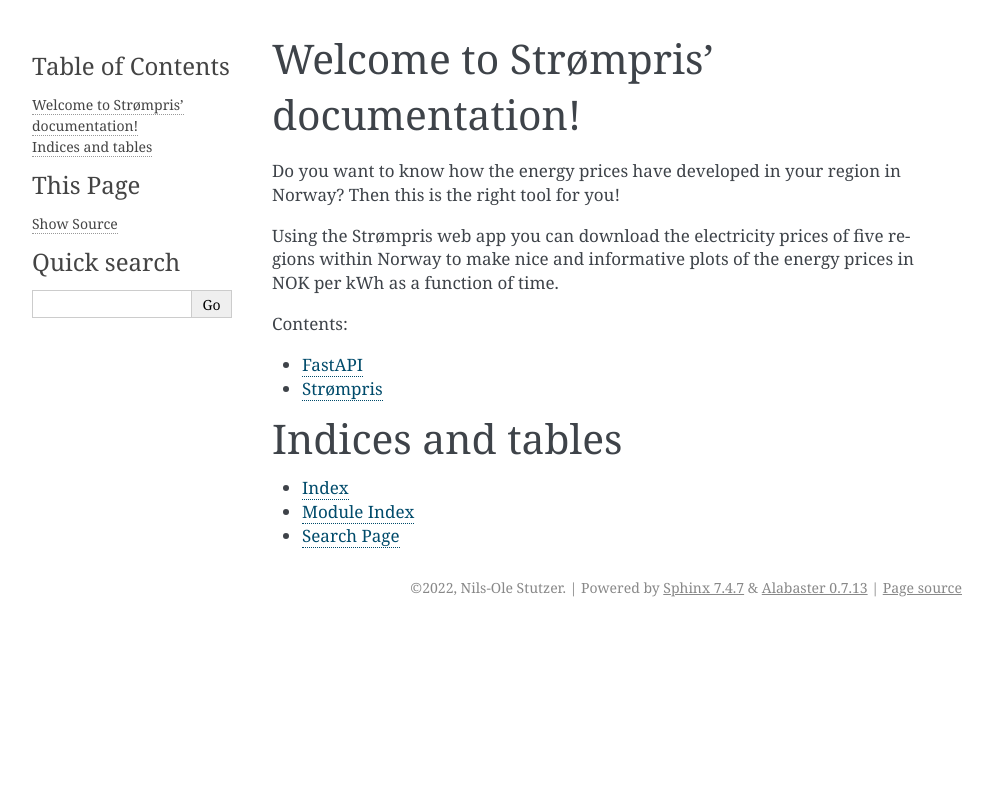
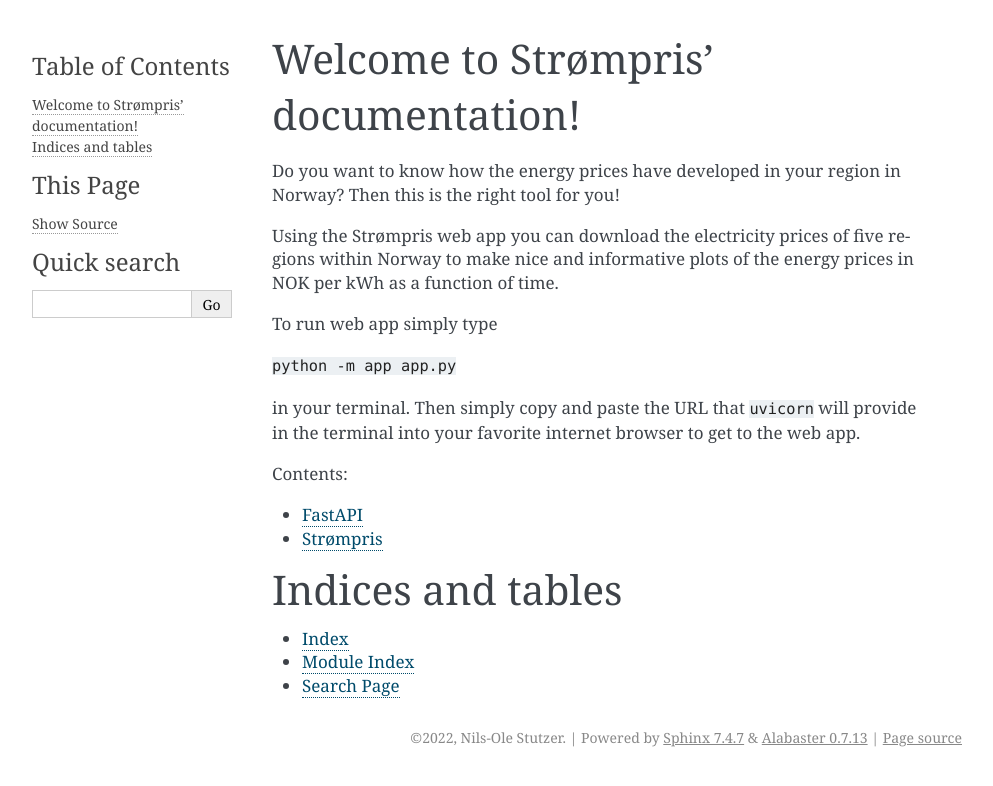
Before and after one commit to nostutzer/in3110, a Sphinx documentation site: the page built from assignment5/docs/index.rst, in a window 1280 px wide. Shown: the top 786 px of the page, without its empty margins (148-1141 px from the left). Built offline with Sphinx 7.4.7, drawn with Linux system fonts in a browser that asks for light colours.

Commit message:
Some minor changes to sphinx documentation

```diff
--- a/assignment5/docs/index.rst
+++ b/assignment5/docs/index.rst
@@ -12,8 +12,16 @@
 prices of five regions within Norway to make nice and informative
 plots of the energy prices in NOK per kWh as a function of time.
 
+To run web app simply type
+
+:code:`python -m app app.py`
+
+in your terminal. Then simply copy and paste the URL that
+:code:`uvicorn` will provide in the terminal into your favorite
+internet browser to get to the web app.
+
 .. toctree::
-   :maxdepth: 5
+   :maxdepth: 2
    :caption: Contents:
 
    app.rst
```
Also changed, not shown: 5 other files.
